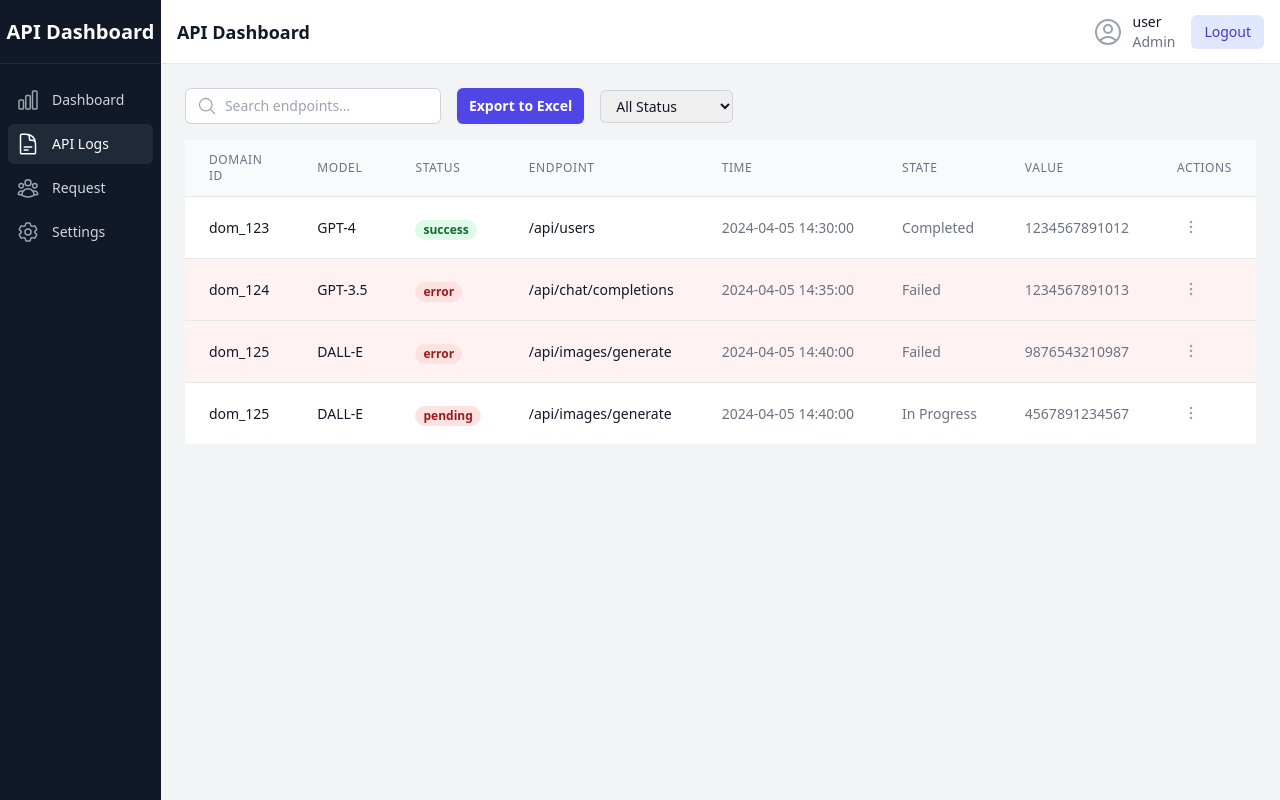
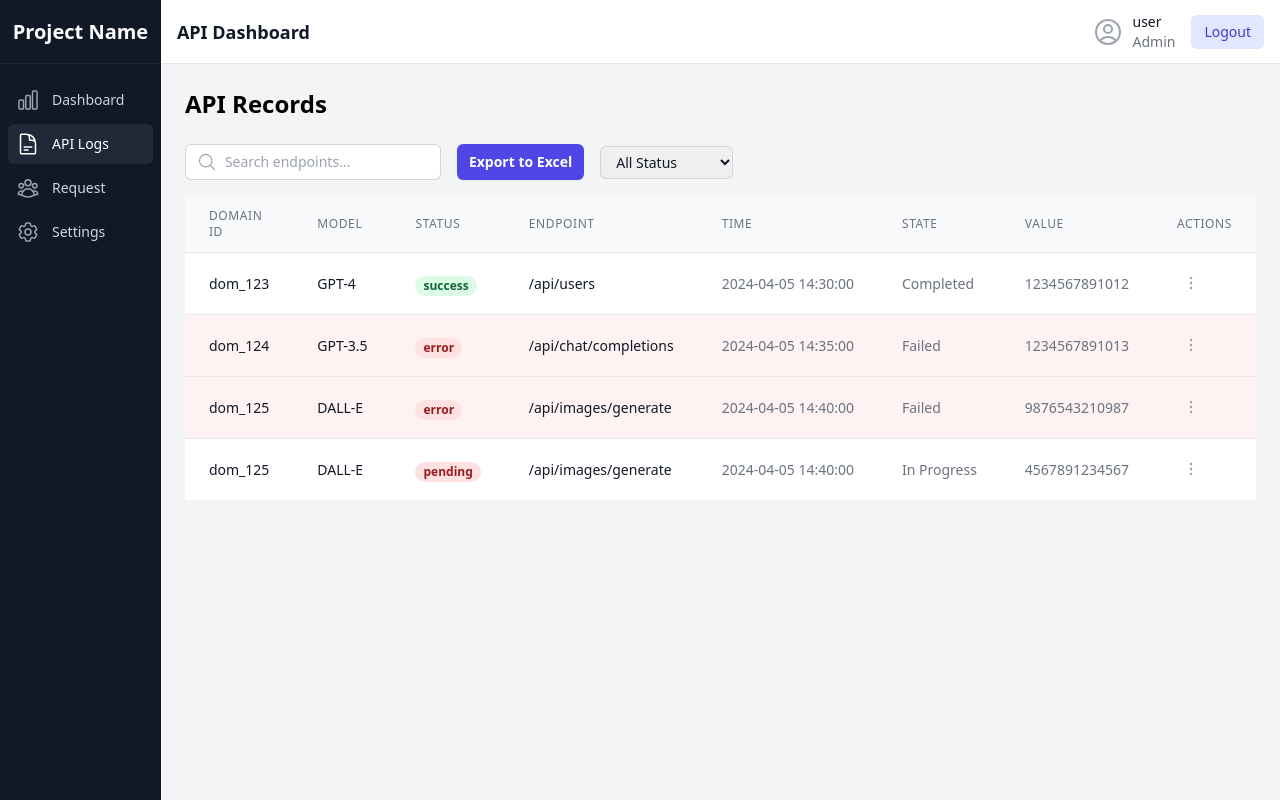
Before and after one commit to vishnupriyancode/Dashboard, a React (Vite) app in the folder frontend/: page /logs in a window 1280 px wide. Built offline with nearby package versions, Linux system fonts and the light colour scheme; sample sign-in values are in the browser's storage.

Commit message:
page_headers

```diff
--- a/frontend/src/components/ApiLogsTable.jsx
+++ b/frontend/src/components/ApiLogsTable.jsx
@@ -86,6 +86,7 @@ const ApiLogsTable = () => {
 
   return (
     <div className="flex flex-col">
+      <h1 className="text-2xl font-bold mb-6">API Records</h1>
       <div className="mb-4 flex items-center space-x-4">
         <div className="relative w-64">
           <div className="pointer-events-none absolute inset-y-0 left-0 flex items-center pl-3">
--- a/frontend/src/components/Dashboard.jsx
+++ b/frontend/src/components/Dashboard.jsx
@@ -288,7 +288,6 @@ const Dashboard = () => {
   return (
     <div className="p-6">
       <h1 className="text-3xl font-bold mb-8">Dashboard</h1>
-
       {/* Metrics Grid */}
       <div className="grid grid-cols-1 md:grid-cols-4 gap-6 mb-8">
         <MetricCard
--- a/frontend/src/components/Sidebar.jsx
+++ b/frontend/src/components/Sidebar.jsx
@@ -20,7 +20,7 @@ const Sidebar = () => {
   return (
     <div className="flex h-screen w-64 flex-col bg-gray-900">
       <div className="flex h-16 items-center justify-center border-b border-gray-800">
-        <h1 className="text-xl font-bold text-white">API Dashboard</h1>
+        <h1 className="text-xl font-bold text-white">Project Name</h1>
       </div>
       <nav className="flex-1 space-y-1 px-2 py-4">
         {navigation.map((item) => {
```
